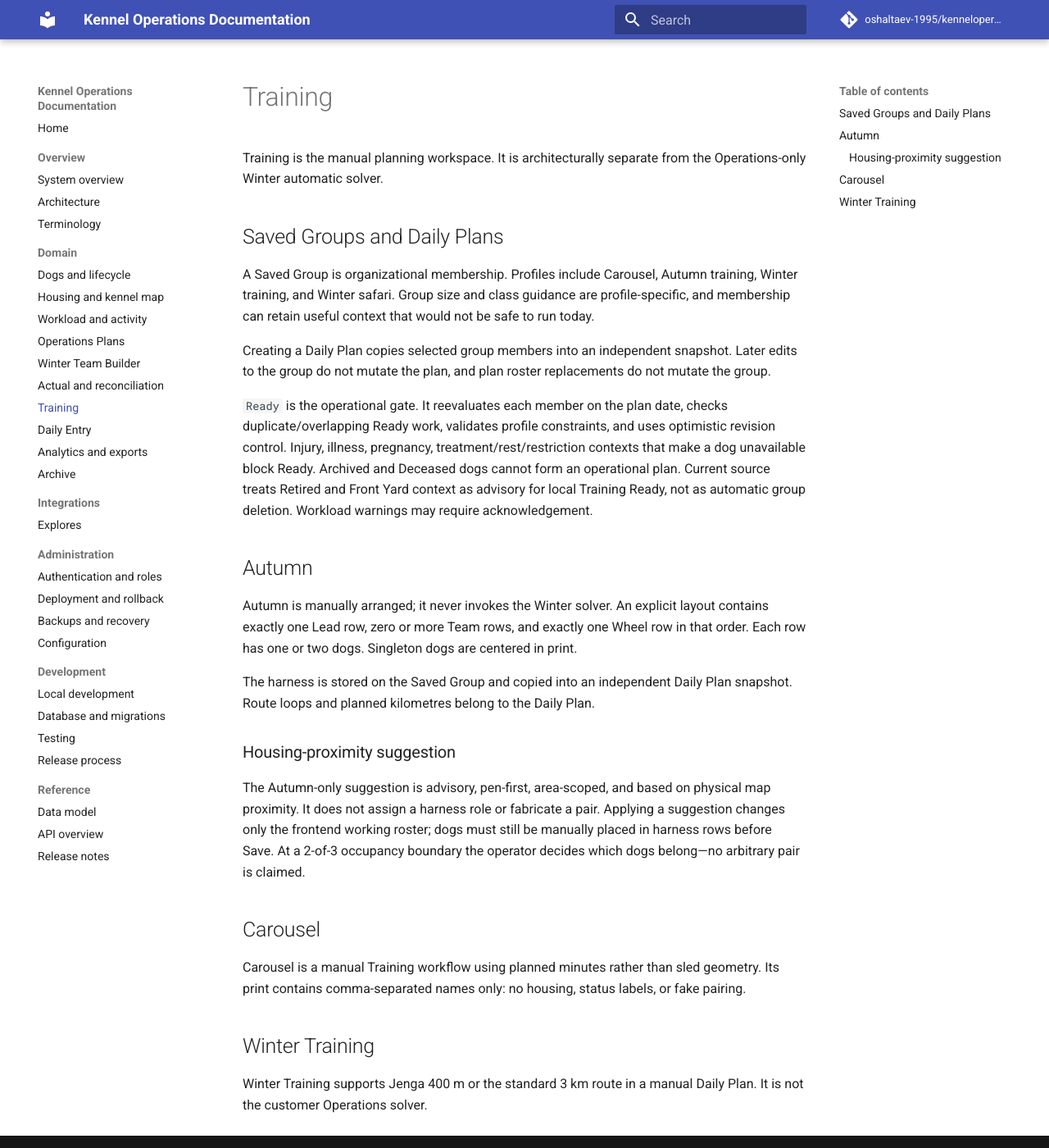
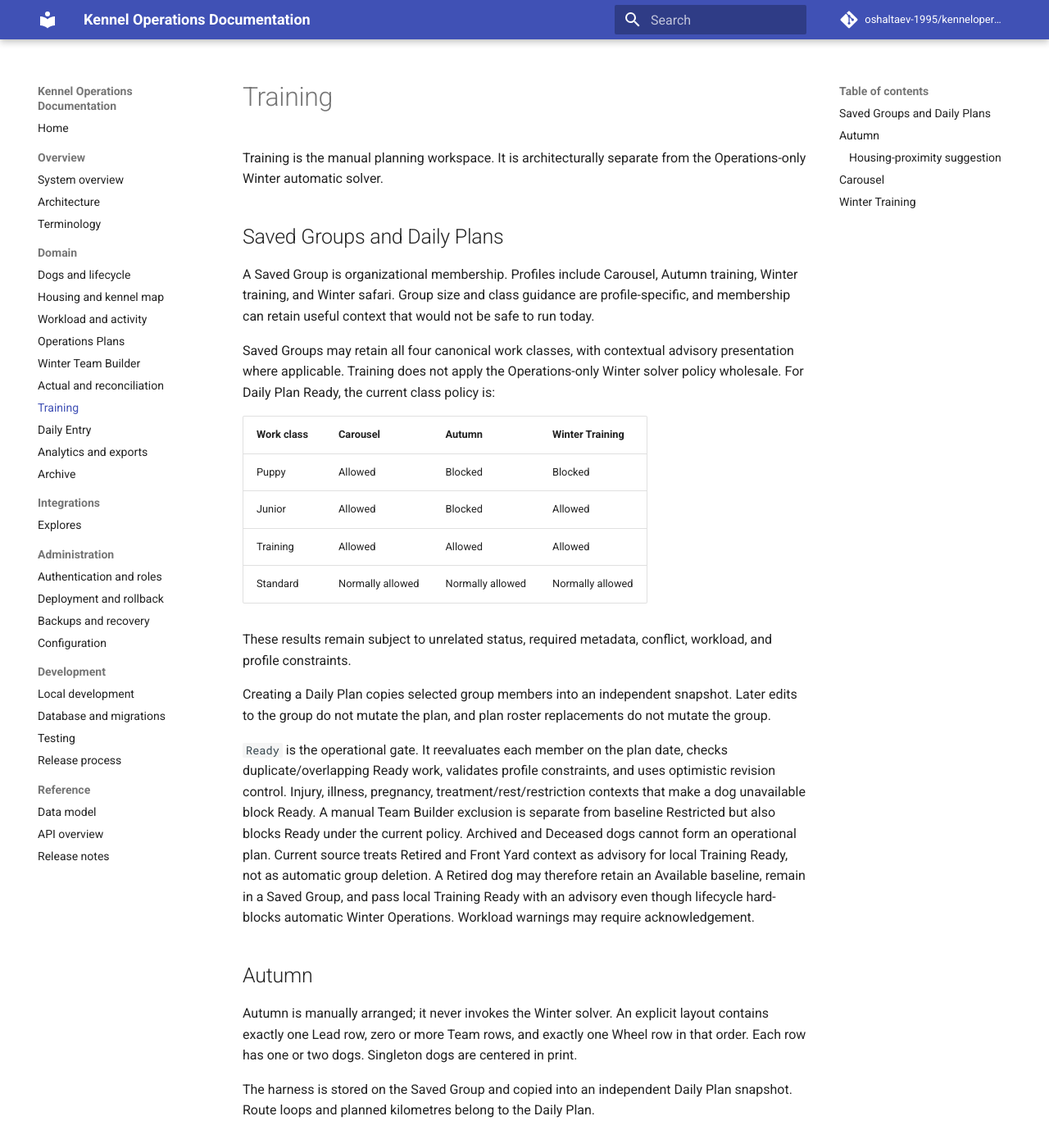
Before and after one commit to oshaltaev-1995/kenneloperations-docs, an MkDocs documentation site: the page built from docs/domain/training.md, in a window 1280 px wide and 1400 px high. Shown: the whole window at 82% size. Built offline with MkDocs 1.6.1 and Material for MkDocs 9.7.7, drawn with Linux system fonts in a browser that asks for light colours; comment, search, counter and statistics services are not loaded.

Commit message:
docs: clarify work class and operational eligibility

```diff
--- a/docs/domain/training.md
+++ b/docs/domain/training.md
@@ -6,9 +6,20 @@ Training is the manual planning workspace. It is architecturally separate from t
 
 A Saved Group is organizational membership. Profiles include Carousel, Autumn training, Winter training, and Winter safari. Group size and class guidance are profile-specific, and membership can retain useful context that would not be safe to run today.
 
+Saved Groups may retain all four canonical work classes, with contextual advisory presentation where applicable. Training does not apply the Operations-only Winter solver policy wholesale. For Daily Plan Ready, the current class policy is:
+
+| Work class | Carousel | Autumn | Winter Training |
+| --- | --- | --- | --- |
+| Puppy | Allowed | Blocked | Blocked |
+| Junior | Allowed | Blocked | Allowed |
+| Training | Allowed | Allowed | Allowed |
+| Standard | Normally allowed | Normally allowed | Normally allowed |
+
+These results remain subject to unrelated status, required metadata, conflict, workload, and profile constraints.
+
 Creating a Daily Plan copies selected group members into an independent snapshot. Later edits to the group do not mutate the plan, and plan roster replacements do not mutate the group.
 
-`Ready` is the operational gate. It reevaluates each member on the plan date, checks duplicate/overlapping Ready work, validates profile constraints, and uses optimistic revision control. Injury, illness, pregnancy, treatment/rest/restriction contexts that make a dog unavailable block Ready. Archived and Deceased dogs cannot form an operational plan. Current source treats Retired and Front Yard context as advisory for local Training Ready, not as automatic group deletion. Workload warnings may require acknowledgement.
+`Ready` is the operational gate. It reevaluates each member on the plan date, checks duplicate/overlapping Ready work, validates profile constraints, and uses optimistic revision control. Injury, illness, pregnancy, treatment/rest/restriction contexts that make a dog unavailable block Ready. A manual Team Builder exclusion is separate from baseline Restricted but also blocks Ready under the current policy. Archived and Deceased dogs cannot form an operational plan. Current source treats Retired and Front Yard context as advisory for local Training Ready, not as automatic group deletion. A Retired dog may therefore retain an Available baseline, remain in a Saved Group, and pass local Training Ready with an advisory even though lifecycle hard-blocks automatic Winter Operations. Workload warnings may require acknowledgement.
 
 ## Autumn
 
```
Also changed, not shown: docs/domain/dogs-and-lifecycle.md (+5 -1 lines), docs/domain/housing-and-kennel-map.md (+1 -1 lines), docs/domain/winter-team-builder.md (+11 -0 lines).
